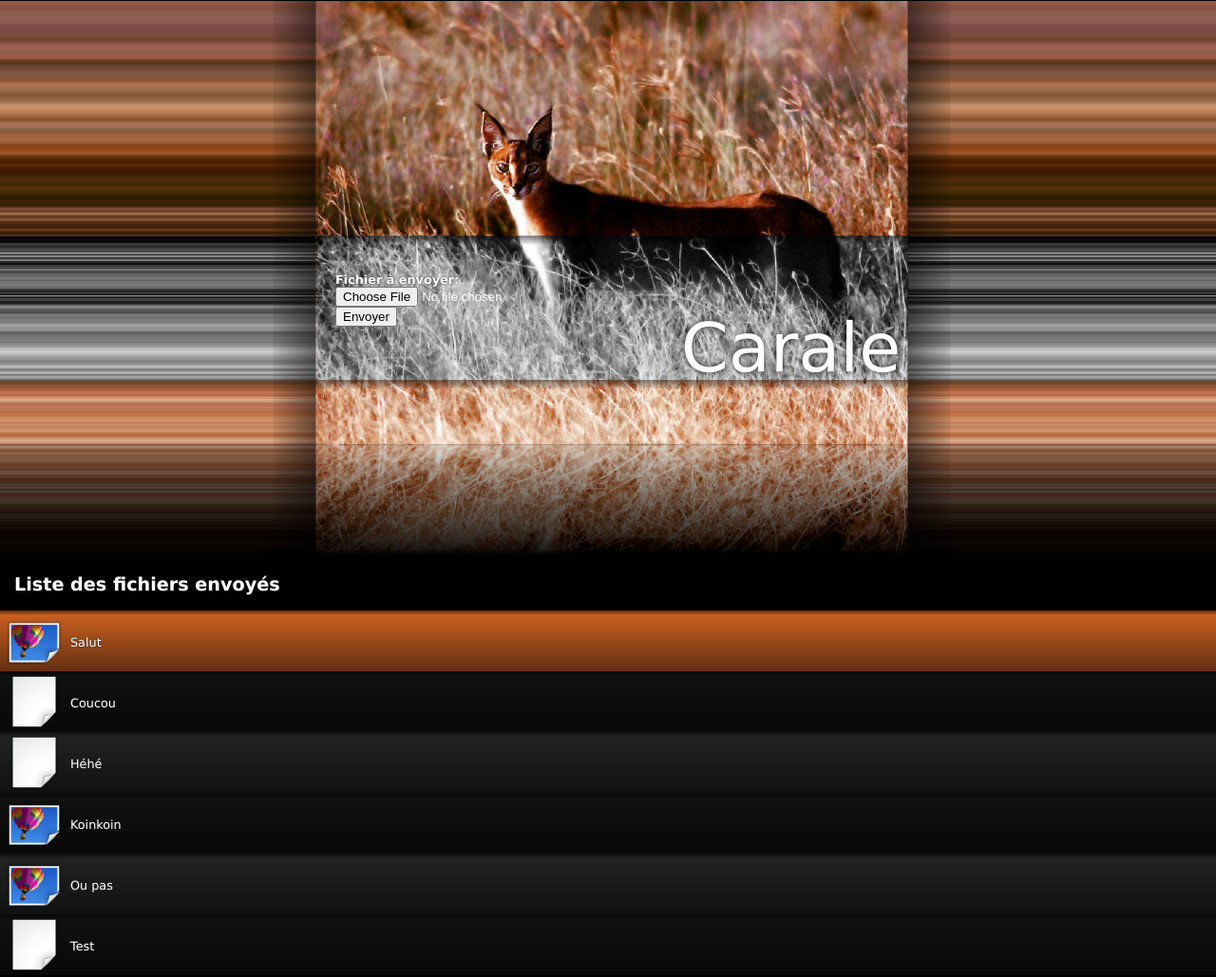
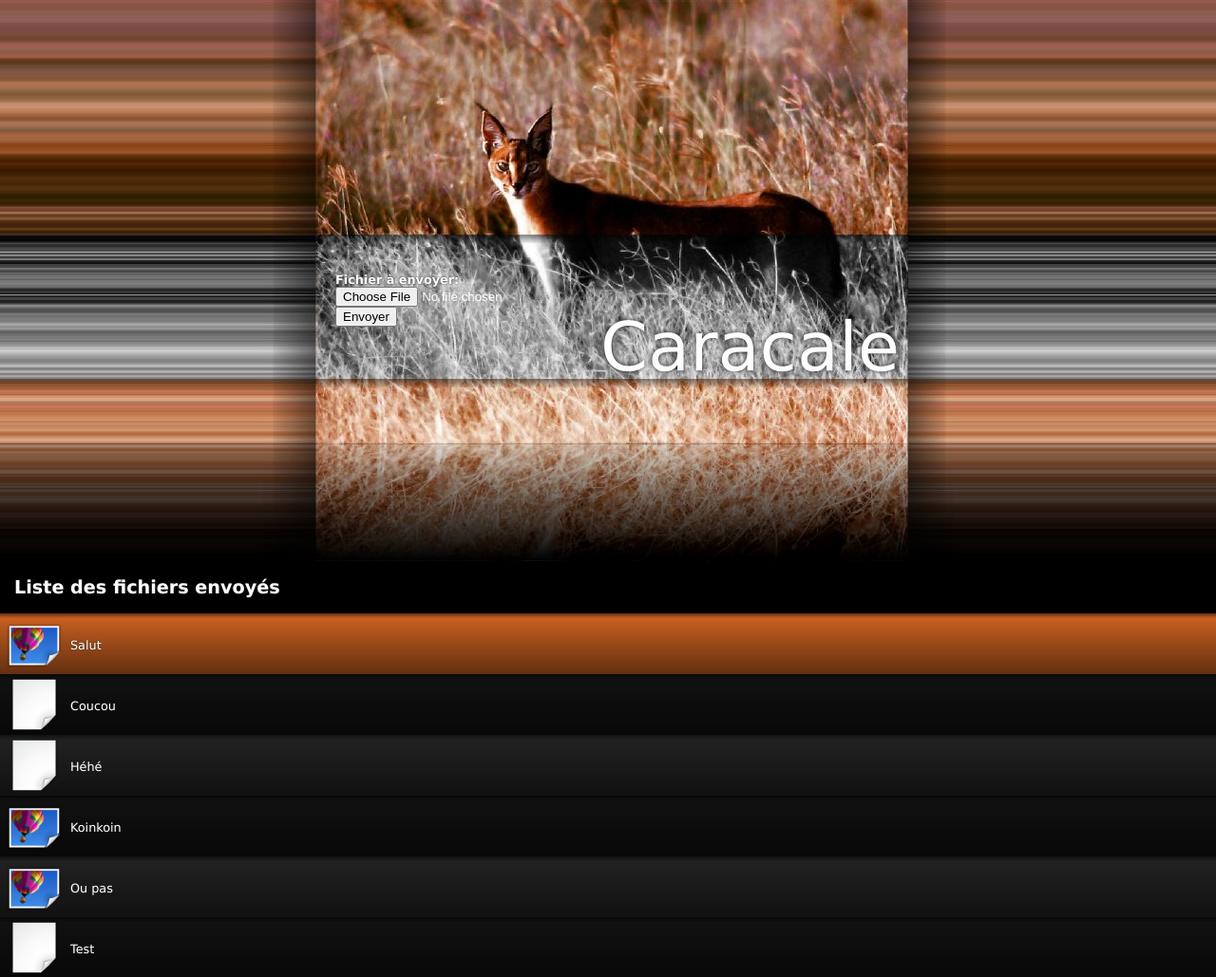
Before and after one commit to fmauNeko/caracal-legacy, a PHP site: page / in a window 1280 px wide. Shown: the top 1029 px of the page at 95% size. Run offline with PHP 8.4, Linux system fonts and the light colour scheme; data that the repository does not hold is empty.

Commit message:
Avec le bon nom, c'est mieux

```diff
--- a/www/style.css
+++ b/www/style.css
@@ -17,8 +17,8 @@ form
 {
 margin:auto;
 width:726px;
-min-height:588px;
-background: url(fond_form.png) no-repeat;
+min-height:591px;
+background: url(fond.jpeg) no-repeat;
 }
 
 form div
```
Also changed, not shown: www/fond.jpeg (added), www/fond_body.png, www/fond_fichier.png, www/fond_form.png (deleted).
